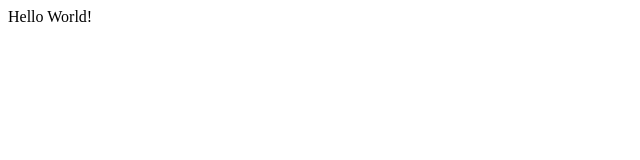
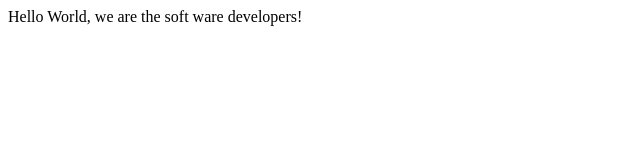
Before and after one commit to george827/george_faishar, a plain HTML site: page fcc-test-suite-template-master/index.html in a window 1280 px wide. Shown: the whole page, without its empty margins (0-640 px from the left). Drawn offline with Linux system fonts and the light colour scheme.

Commit message:
our last

```diff
--- a/fcc-test-suite-template-master/index.html
+++ b/fcc-test-suite-template-master/index.html
@@ -23,6 +23,6 @@
     -->
     <script  src="js/index.js"></script>
 
-    Hello World!
+    Hello World, we are the soft ware developers!
   </body>
 </html>
```
